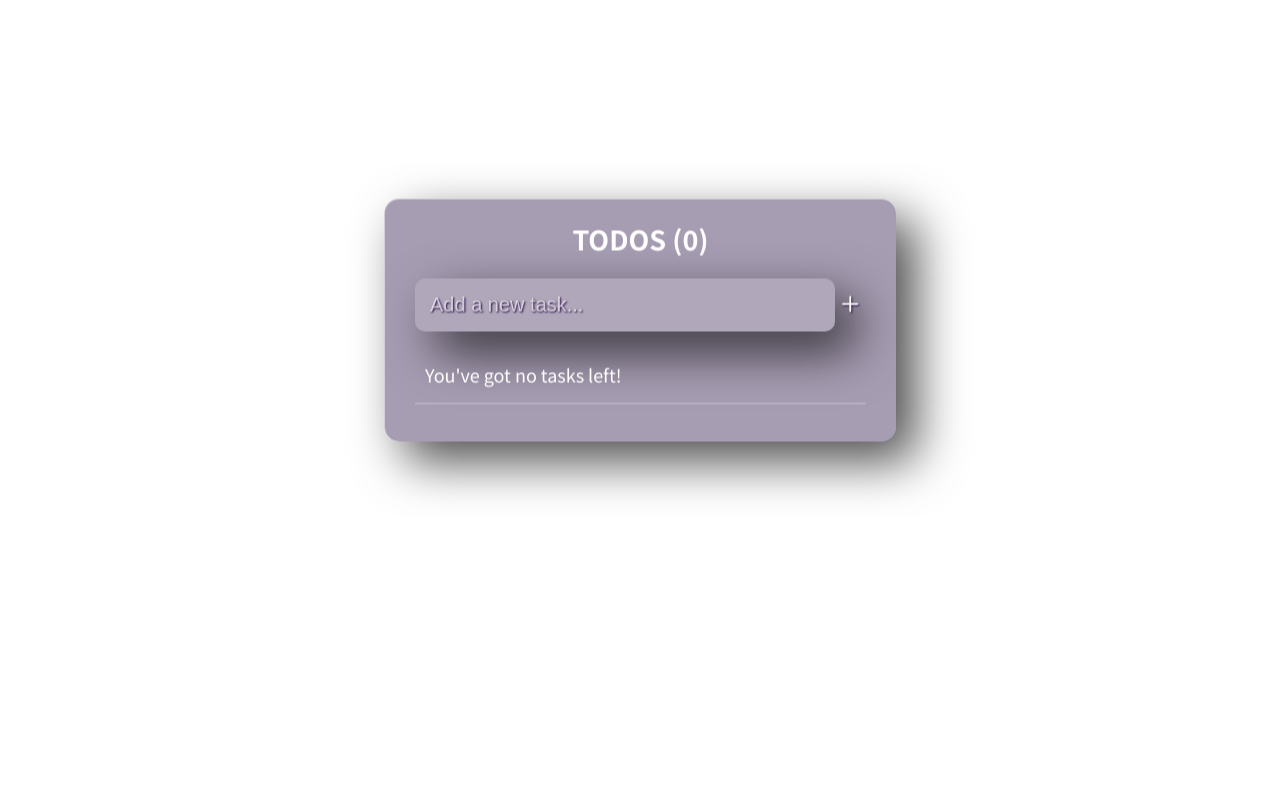
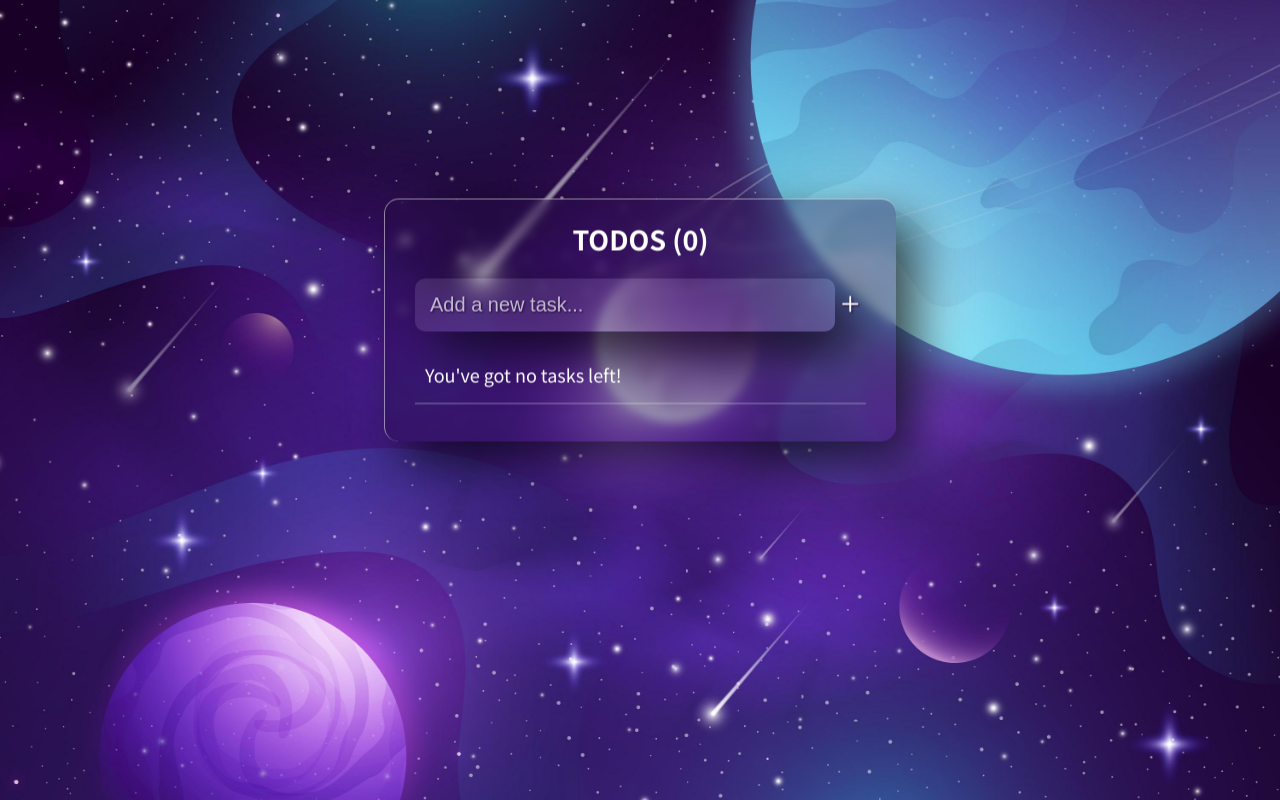
Before and after one commit to IgorCisowski/To-Do-App, a plain HTML site: page index.html in a window 1280 px wide. Drawn offline with Linux system fonts and the light colour scheme; the site is published under a folder, as on GitHub Pages, so addresses that start at the root find nothing.

Commit message:
changed url path

```diff
--- a/style.css
+++ b/style.css
@@ -9,7 +9,7 @@ body {
   position: relative;
   width: 100%;
   height: 100vh;
-  background-image: url(/images/AppBackground.jpg);
+  background-image: url(images/AppBackground.jpg);
   background-size: cover;
   background-position: center;
   font-family: "Noto Sans JP", sans-serif;
```
